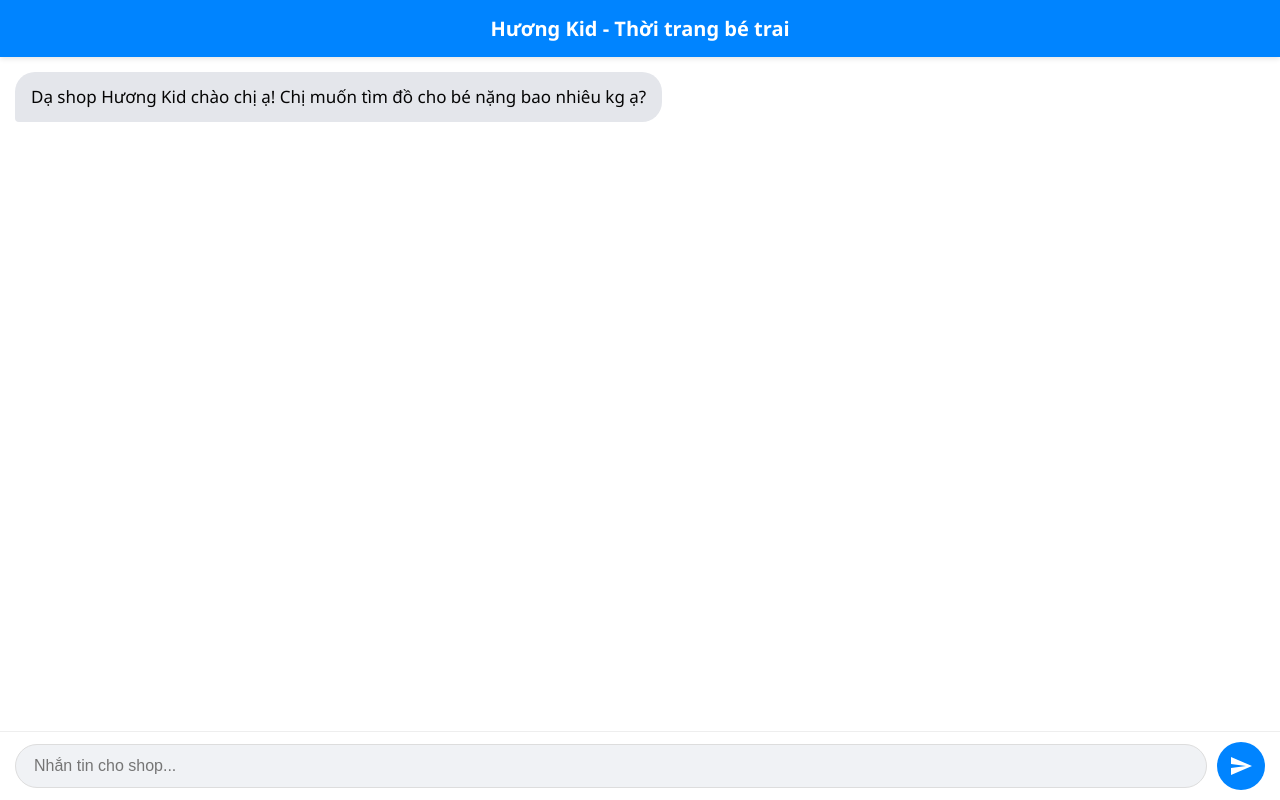
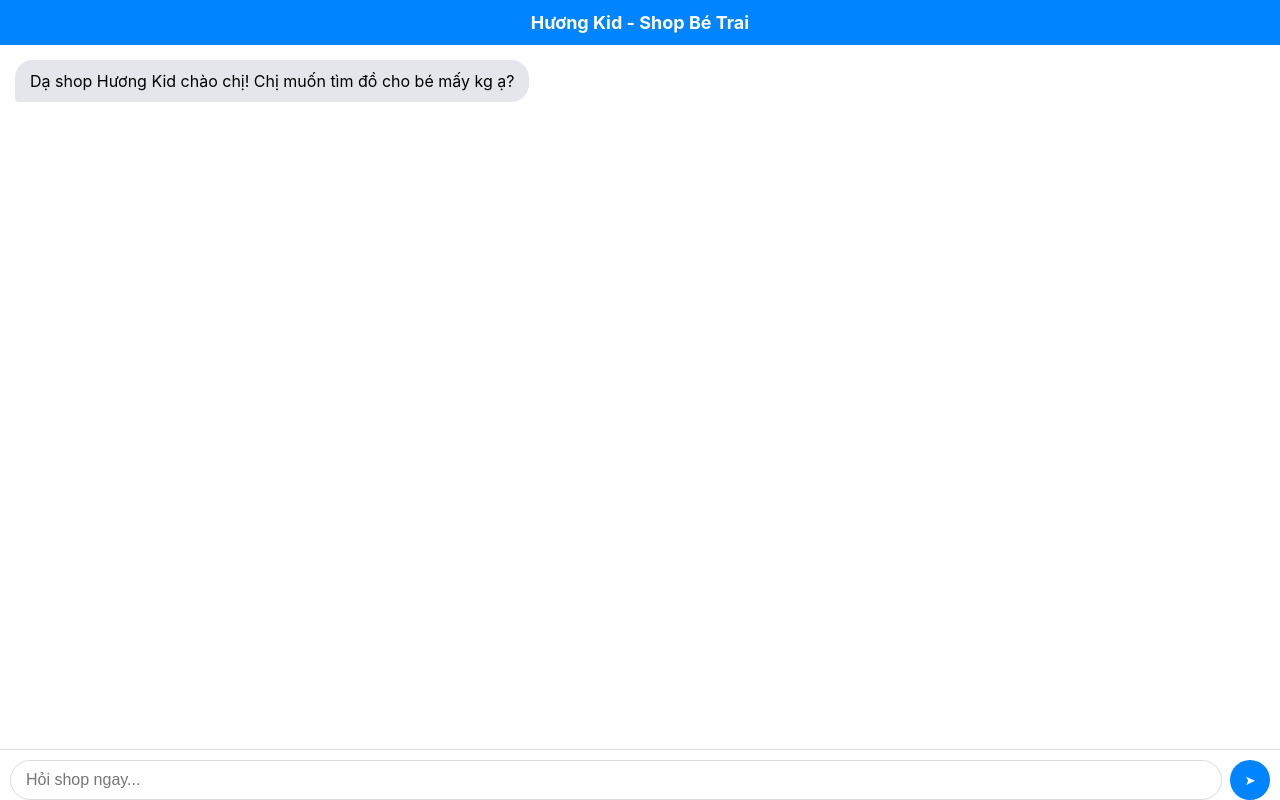
Before and after one commit to pdat7355-hub/chatbot, a website: page public/index.html in a window 1280 px wide. Drawn offline with Linux system fonts and the light colour scheme.

Commit message:
Update index.html

```diff
--- a/public/index.html
+++ b/public/index.html
@@ -3,156 +3,45 @@
 <head>
     <meta charset="UTF-8">
     <meta name="viewport" content="width=device-width, initial-scale=1.0, maximum-scale=1.0, user-scalable=no">
-    <title>Hương Kid - Shop</title>
+    <title>Hương Kid Shop</title>
     <style>
-        * { box-sizing: border-box; -webkit-tap-highlight-color: transparent; }
-        body {
-            font-family: 'Segoe UI', Roboto, Helvetica, Arial, sans-serif;
-            background-color: #f0f2f5;
-            margin: 0;
-            padding: 0;
-            height: 100vh;
-            display: flex;
-            flex-direction: column;
-            overflow: hidden;
-        }
-
-        /* Header cố định chữ to */
-        #header {
-            background: #0084ff;
-            color: white;
-            padding: 15px;
-            text-align: center;
-            font-weight: bold;
-            font-size: 20px;
-            box-shadow: 0 2px 5px rgba(0,0,0,0.1);
-            z-index: 10;
-        }
-
-        /* Khu vực tin nhắn */
-        #messages {
-            flex: 1;
-            overflow-y: auto;
-            padding: 15px;
-            display: flex;
-            flex-direction: column;
-            gap: 15px;
-            background: #ffffff;
-            -webkit-overflow-scrolling: touch;
-        }
-
-        /* Bong bóng chat */
-        .msg {
-            max-width: 85%;
-            padding: 12px 16px;
-            border-radius: 20px;
-            font-size: 17px;
-            line-height: 1.5;
-            word-wrap: break-word;
-            position: relative;
-        }
+        body { font-family: -apple-system, sans-serif; background: #f0f2f5; margin: 0; display: flex; flex-direction: column; height: 100vh; }
+        #header { background: #0084ff; color: white; padding: 12px; text-align: center; font-size: 18px; font-weight: bold; }
+        #messages { flex: 1; overflow-y: auto; padding: 15px; display: flex; flex-direction: column; gap: 12px; background: white; }
+        .msg { max-width: 80%; padding: 10px 15px; border-radius: 18px; font-size: 16px; line-height: 1.4; }
         .user { align-self: flex-end; background: #0084ff; color: white; border-bottom-right-radius: 4px; }
-        .bot { align-self: flex-start; background: #e4e6eb; color: #050505; border-bottom-left-radius: 4px; }
-
-        /* Hiển thị hình ảnh trong chat */
-        .chat-img {
-            width: 100%;
-            max-width: 250px;
-            border-radius: 12px;
-            margin-top: 8px;
-            display: block;
-            box-shadow: 0 2px 8px rgba(0,0,0,0.15);
-            cursor: pointer;
-        }
-
-        /* Khu vực nhập liệu tối ưu di động */
-        #input-area {
-            padding: 10px 15px;
-            border-top: 1px solid #eee;
-            display: flex;
-            background: white;
-            align-items: center;
-            padding-bottom: calc(10px + env(safe-area-inset-bottom));
-        }
-
-        input {
-            flex: 1;
-            border: 1px solid #ddd;
-            padding: 12px 18px;
-            border-radius: 25px;
-            outline: none;
-            font-size: 16px; /* Để ko bị zoom trên iPhone */
-            background: #f0f2f5;
-        }
-
-        /* Nút gửi to dễ bấm */
-        button {
-            background: #0084ff;
-            color: white;
-            border: none;
-            width: 48px;
-            height: 48px;
-            border-radius: 50%;
-            margin-left: 10px;
-            cursor: pointer;
-            display: flex;
-            align-items: center;
-            justify-content: center;
-            flex-shrink: 0;
-        }
-        button:active { transform: scale(0.9); }
-        button svg { width: 24px; height: 24px; fill: white; }
-
+        .bot { align-self: flex-start; background: #e4e6eb; color: black; border-bottom-left-radius: 4px; }
+        .chat-img { width: 100%; max-width: 220px; border-radius: 12px; margin: 8px 0; display: block; box-shadow: 0 2px 5px rgba(0,0,0,0.1); }
+        #input-area { padding: 10px; display: flex; background: white; border-top: 1px solid #ddd; padding-bottom: env(safe-area-inset-bottom); }
+        input { flex: 1; border: 1px solid #ddd; padding: 10px 15px; border-radius: 20px; font-size: 16px; outline: none; }
+        button { background: #0084ff; color: white; border: none; width: 40px; height: 40px; border-radius: 50%; margin-left: 8px; cursor: pointer; }
     </style>
 </head>
 <body>
-    <div id="header">Hương Kid - Thời trang bé trai</div>
+    <div id="header">Hương Kid - Shop Bé Trai</div>
     <div id="messages"></div>
     <div id="input-area">
-        <input type="text" id="userInput" placeholder="Nhắn tin cho shop..." autocomplete="off">
-        <button id="sendBtn">
-            <svg viewBox="0 0 24 24"><path d="M2.01 21L23 12 2.01 3 2 10l15 2-15 2z"></path></svg>
-        </button>
+        <input type="text" id="userInput" placeholder="Hỏi shop ngay..." autocomplete="off">
+        <button id="sendBtn">➤</button>
     </div>
-
     <script>
         const messageContainer = document.getElementById('messages');
         const input = document.getElementById('userInput');
-        const btn = document.getElementById('sendBtn');
-
-        // Hàm thêm tin nhắn vào màn hình
         function addMsg(text, sender) {
             const div = document.createElement('div');
             div.className = 'msg ' + sender;
-
-            // 1. Xử lý xuống dòng
-            let formattedText = text.replace(/\n/g, '<br>');
-
-            // 2. TÌM VÀ BIẾN MÃ ![img](url) THÀNH THẺ ẢNH THẬT
-            const imgRegex = /!\[img\]\((.*?)\)/g;
-            formattedText = formattedText.replace(imgRegex, (match, url) => {
-                return `<img src="${url}" class="chat-img" onclick="window.open('${url}', '_blank')">`;
-            });
-
-            div.innerHTML = formattedText;
+            let content = text.replace(/\n/g, '<br>');
+            // Hiển thị ảnh thông minh
+            content = content.replace(/\[IMG\](.*?)\[\/IMG\]/g, '<img src="$1" class="chat-img">');
+            div.innerHTML = content;
             messageContainer.appendChild(div);
-
-            // Cuộn xuống tin nhắn mới nhất
-            messageContainer.scrollTo({
-                top: messageContainer.scrollHeight,
-                behavior: 'smooth'
-            });
+            messageContainer.scrollTop = messageContainer.scrollHeight;
         }
-
         async function sendMessage() {
             const text = input.value.trim();
             if (!text) return;
-
             addMsg(text, 'user');
             input.value = '';
-            input.blur(); // Thu bàn phím trên điện thoại
-
-            try {
             const res = await fetch('/chat', {
                 method: 'POST',
                 headers: { 'Content-Type': 'application/json' },
@@ -160,23 +49,10 @@
             });
             const data = await res.json();
             addMsg(data.reply, 'bot');
-            } catch (e) {
-                addMsg("Dạ, hệ thống đang bận tí, chị nhắn lại sau nha!", 'bot');
         }
-        }
-
-        // Sự kiện click nút gửi
-        btn.onclick = sendMessage;
-
-        // Sự kiện nhấn Enter
-        input.onkeypress = (e) => {
-            if (e.key === 'Enter') sendMessage();
-        };
-
-        // Lời chào khi vừa mở web
-        window.onload = () => {
-            addMsg("Dạ shop Hương Kid chào chị ạ! Chị muốn tìm đồ cho bé nặng bao nhiêu kg ạ?", 'bot');
-        };
+        document.getElementById('sendBtn').onclick = sendMessage;
+        input.onkeypress = (e) => { if(e.key === 'Enter') sendMessage(); };
+        window.onload = () => addMsg("Dạ shop Hương Kid chào chị! Chị muốn tìm đồ cho bé mấy kg ạ?", 'bot');
     </script>
 </body>
 </html>
```
Lines whose indentation alone changed are shown as unchanged.
